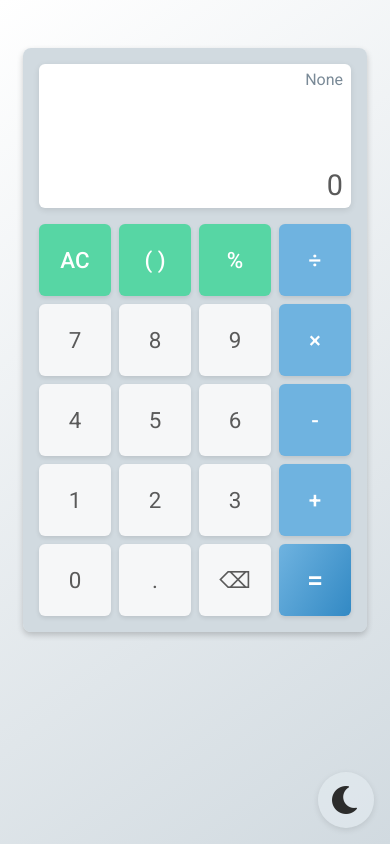
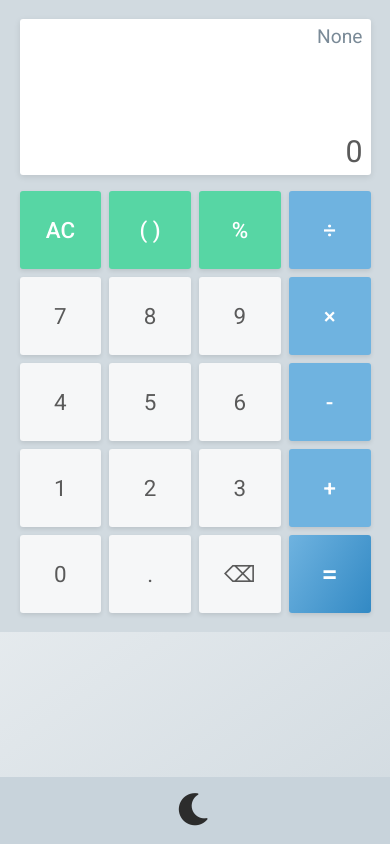
Before and after one commit to hradiladam/calculator-fixed, a plain HTML site: page index.html in a window 390 px wide. Drawn offline with nearby package versions, Linux system fonts and the light colour scheme.

Commit message:
Rework mobile responsiveness for calculator layout and theme switch

```diff
--- a/css/style.css
+++ b/css/style.css
@@ -104,10 +104,14 @@ body {
 }
 
 /* Styling of the change theme button */
-#theme-switch {
+
+#theme-element {
     position: fixed;
     top: 2rem;
     right: 2rem;
+}
+
+#theme-switch {
     width: 4.4rem;
     height: 4.4rem;
     display: flex;
@@ -124,15 +128,14 @@ body {
 }
 
 #theme-switch:hover {
-    background-color: rgba(245, 250, 255, 0.3);
+    background-color: rgba(245, 250, 255, 0.5);
+    transform: scale(1.1);
     box-shadow: 0 4px 12px rgba(0, 0, 0, 0.2);
-    transform: scale(1.07);
-    color: #000000;
 }
 
 #theme-switch:active {
-    transform: scale(0.9);
-    box-shadow: 0 2px 6px rgba(0, 0, 0, 0.15);
+    transform: scale(0.95);
+    box-shadow: 0 2px 6px rgba(0, 0, 0, 0.1);
 }
 
 /* Dark theme */
@@ -213,46 +216,109 @@ body.dark-theme #theme-switch:active {
     box-shadow: 0 2px 6px rgba(255, 255, 255, 0.15);
 }
 
+
+
 @media (max-width: 600px) {
     body {
-        display: flex;
         flex-direction: column;
         justify-content: flex-start;
         align-items: center;
         margin: 0;
+        box-shadow: none;
     }
 
     .calculator {
-        margin-top: 3rem;
-        grid-template-columns: repeat(4, 4.5rem);
-        grid-auto-rows: 4.5rem;
-        padding: 1rem;
+        grid-template-columns: repeat(4, 1fr);
+        grid-auto-rows: 20vw;
         gap: 0.5rem;
+        width: 90vw;
+        max-width: 400px;
+        border-radius: 0;
+        box-shadow: none;
     }
 
     #display {
-        font-size: 1.8rem;
+        font-size: 1.9rem;
         padding: 0.5rem;
         margin-bottom: 0.5rem;
+        border-radius: 3px;
     }
 
     #recent-history {
-        font-size: 1rem;
+        font-size: 1.2rem;
     }
 
     .button {
         font-size: 1.4rem;
         width: 100%;
         height: auto;
+        border-radius: 3px;
+    }
+
+    #theme-element {
+        display: flex;
+        justify-content: center;
+        align-items: center;
+        position: fixed;
+        top: auto;
+        bottom: 0;
+        left: 0;
+        width: 100%;
+        height: 4.2rem;
+        background-color: #c8d3db;
     }
 
     #theme-switch {
-        position: fixed;
-        top: auto;
-        bottom: 1rem;
-        right: 1rem;
-        width: 3.5rem;
-        height: 3.5rem;
-        font-size: 2rem;
+        width: 4.4rem;
+        height: 4.4rem;
+        display: flex;
+        justify-content: center;
+        align-items: center;
+        cursor: pointer;
+        border: none;
+        border-radius: 50%;
+        background-color: transparent;
+        color: #2c2c2c;
+        box-shadow: none;
+        font-size: 2.3rem;
+    }
+
+    #theme-switch:hover {
+        transform: none;
+        box-shadow: none;
+        background-color: transparent;
+    }
+
+    #theme-switch:active {
+        transform: none;
+        box-shadow: none;
+        background-color: transparent;
+    }
+
+
+    /* dark theme phone screen */
+
+    body.dark-theme .calculator {
+        background: linear-gradient(145deg, #1a1a1a, #0a0a0a);
+        box-shadow: none;
+    }
+
+    body.dark-theme #theme-element {
+        background-color: #0e0e0e;
+    }
+
+    body.dark-theme #theme-switch {
+        background-color: transparent;
+        color: #cacaca;
+    }
+
+    body.dark-theme #theme-switch:hover {
+        background-color: transparent;
+        color: #cacaca;
+    }
+
+    body.dark-theme #theme-switch:active {
+        background-color: transparent;
+        box-shadow: none;
     }
 }
--- a/index.html
+++ b/index.html
@@ -44,9 +44,11 @@
     </div>
 
     <!-- Button to trigger dark theme -->
-    <button id="theme-switch">
-        <i class="fa-solid fa-moon"></i>
-    </button>
+    <div id="theme-element">
+        <button id="theme-switch">
+            <i class="fa-solid fa-moon"></i>
+        </button>
+    </div>
 
 </body>
 </html>
```
